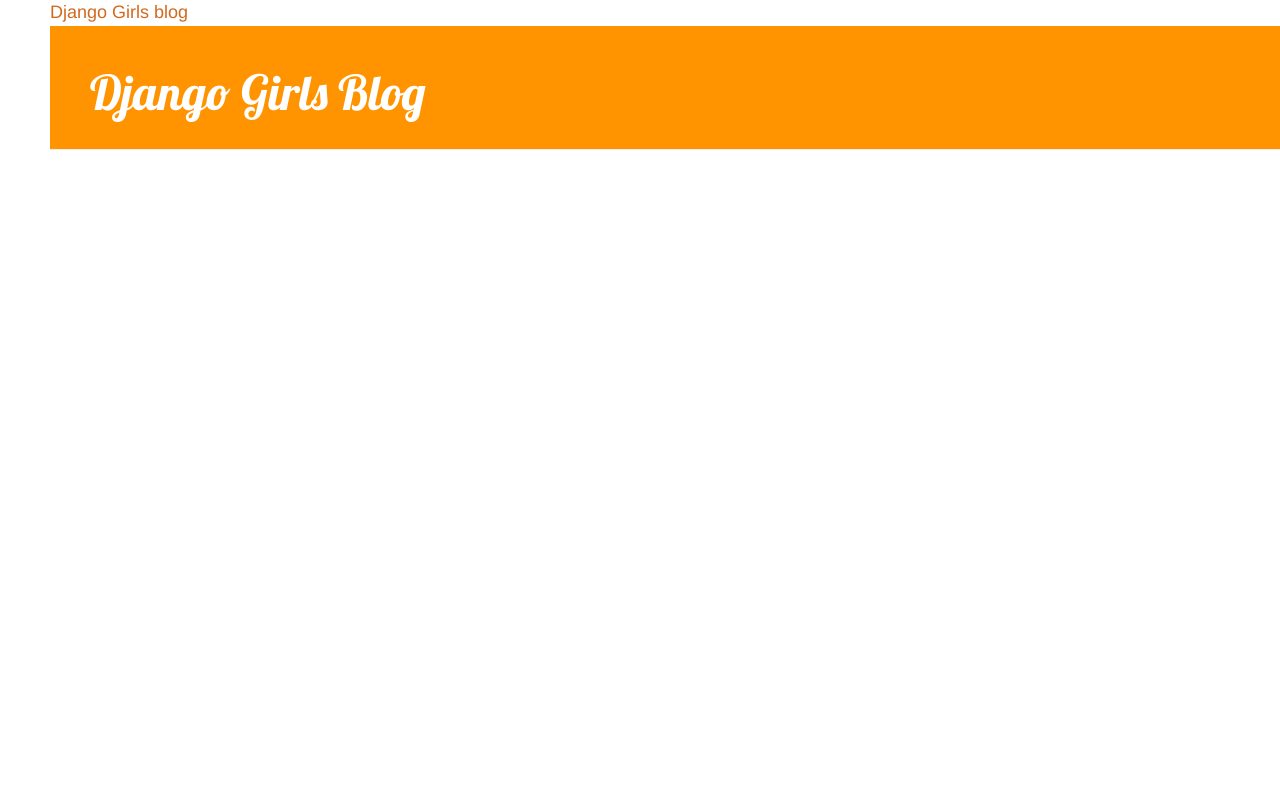
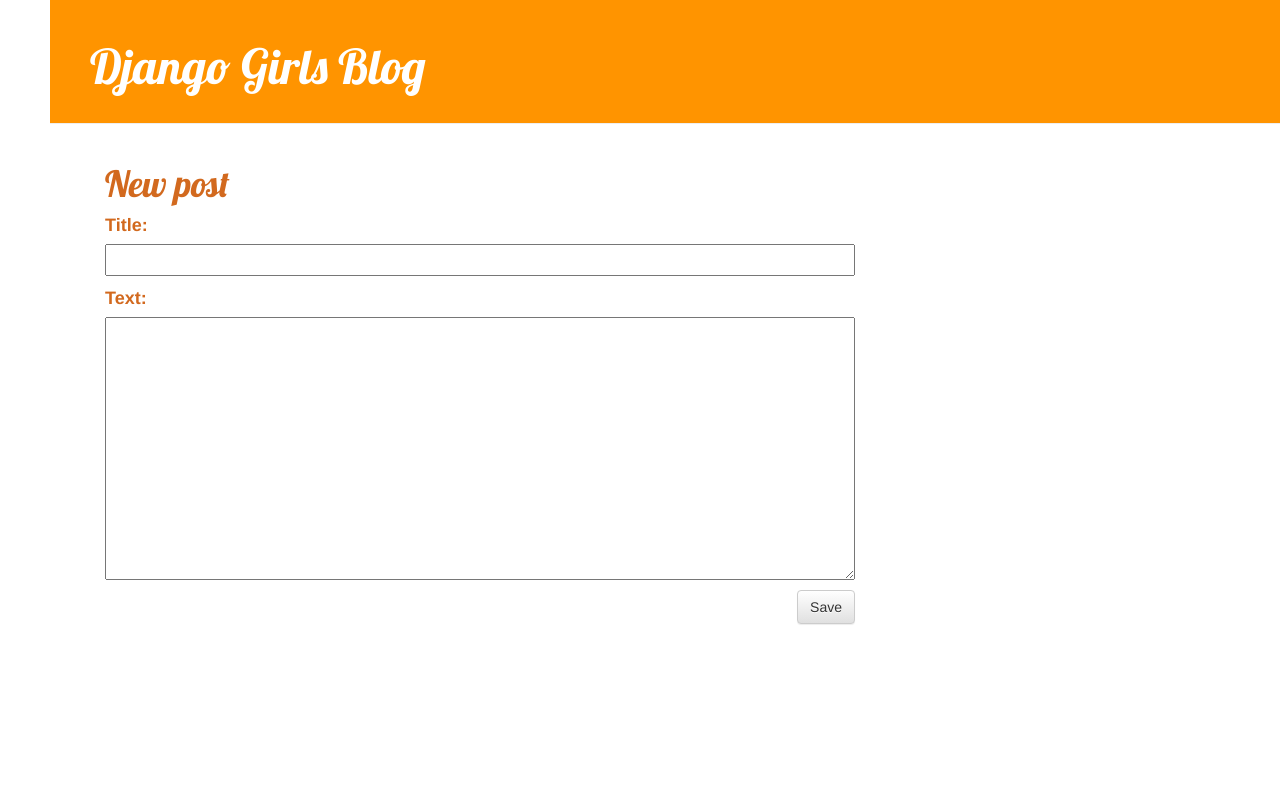
Before and after one commit to JasSai/my-first-blog, a Django app: page /post/new/ in a window 1280 px wide. Run offline with Django 3.2, Linux system fonts and the light colour scheme; some libraries are stand-ins or nearby versions.

Commit message:
all done

```diff
--- a/blog/templates/blog/base.html
+++ b/blog/templates/blog/base.html
@@ -6,12 +6,13 @@
   <link rel="stylesheet" href="//maxcdn.bootstrapcdn.com/bootstrap/3.2.0/css/bootstrap-theme.min.css">
   <link href="//fonts.googleapis.com/css?family=Lobster&subset=latin,latin-ext" rel="stylesheet" type="text/css">
   <link href="//fonts.googleapis.com/css?family=Satisfy" rel="stylesheet" type="text/css">
-  <link rel="stylesheet" href="{% static 'css/blog.css' %}"
+  <link rel="stylesheet" href="{% static 'css/blog.css' %}">
 
-  <title>Django Girls blog</title>
   <script src="https://ajax.googleapis.com/ajax/libs/jquery/3.2.1/jquery.js"></script>
 	<script src="https://cdnjs.cloudflare.com/ajax/libs/js-cookie/2.1.4/js.cookie.js"></script>
+  {% block js-head %}
 
+  {% endblock %}
 
 <script>
 // a few things to setup ajax calls
@@ -44,7 +45,7 @@
         <div class="row">
             <div class="col-md-8">
 
-            {% block js-head %}
+            {% block content %}
 
             {% endblock %}
             </div>
```
